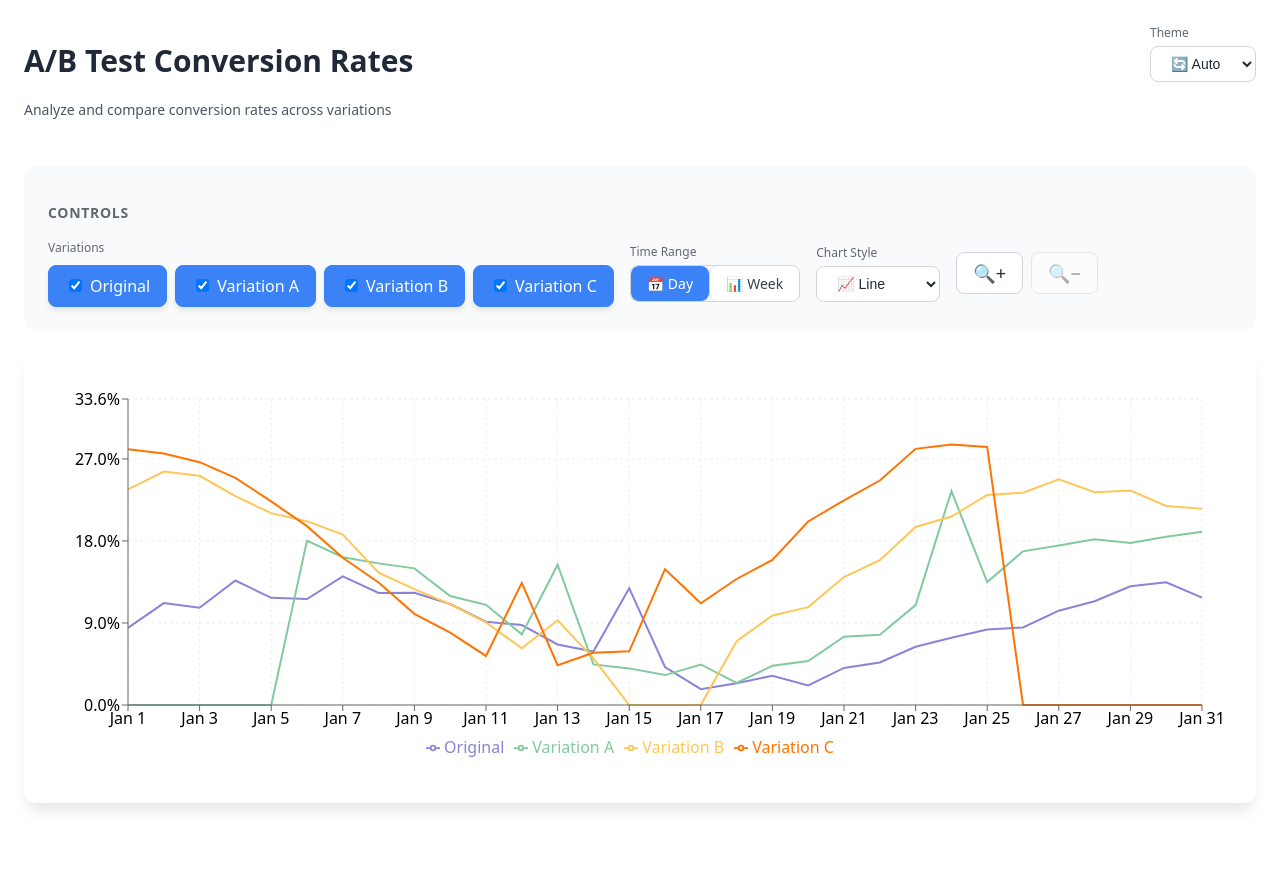
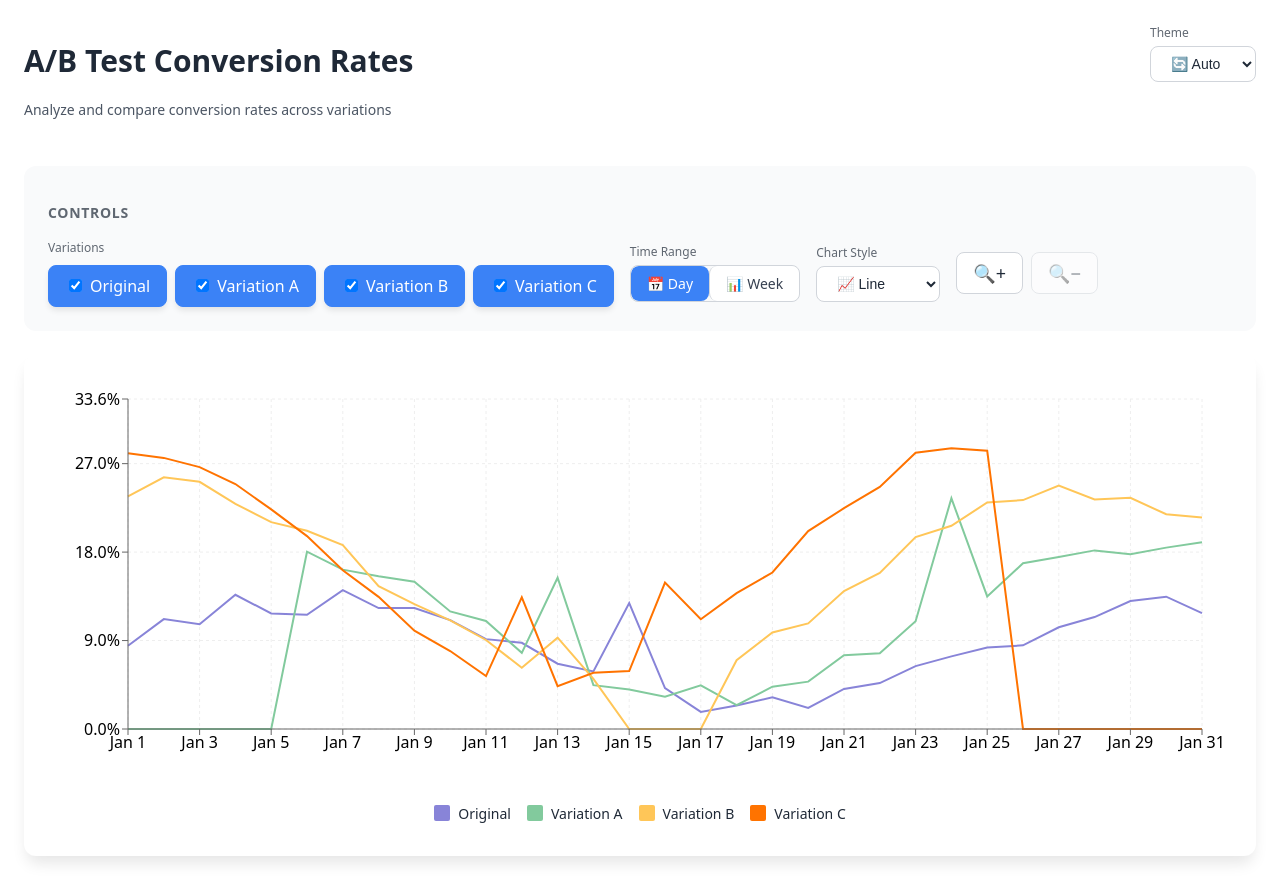
Before and after one commit to artashesfrangyan/ab-test-chart, a React (Vite) app in the folder ab-test-chart/: page / in a window 1280 px wide. Before the commit the page ends 848 px from the top, so only its background shows below. Built offline with nearby package versions, Linux system fonts and the light colour scheme.

Commit message:
zoom improvements

```diff
--- /dev/null
+++ b/ab-test-chart/src/widgets/chart-container/ui/LineChart.module.css
@@ -0,0 +1,65 @@
+.wrapper {
+  width: 100%;
+}
+
+.chartContainer {
+  width: 100%;
+  height: 400px;
+  overflow-x: auto;
+  overflow-y: hidden;
+}
+
+.chartContainer::-webkit-scrollbar {
+  height: 12px;
+}
+
+.chartContainer::-webkit-scrollbar-track {
+  background: #f1f1f1;
+}
+
+.chartContainer::-webkit-scrollbar-track.dark {
+  background: #1f2937;
+}
+
+.chartContainer::-webkit-scrollbar-thumb {
+  background: #888;
+  border-radius: 6px;
+}
+
+.chartContainer::-webkit-scrollbar-thumb:hover {
+  background: #555;
+}
+
+.legendContainer {
+  display: flex;
+  flex-wrap: wrap;
+  gap: 1rem;
+  justify-content: center;
+  margin-top: 1rem;
+  padding: 0.5rem;
+}
+
+.legendItem {
+  display: flex;
+  align-items: center;
+  gap: 0.5rem;
+}
+
+.legendColor {
+  width: 16px;
+  height: 16px;
+  border-radius: 2px;
+}
+
+.legendText {
+  font-size: 0.875rem;
+  font-weight: 500;
+}
+
+.legendText.light {
+  color: #1f2937;
+}
+
+.legendText.dark {
+  color: #f3f4f6;
+}
--- a/ab-test-chart/src/widgets/chart-container/ui/LineChart.tsx
+++ b/ab-test-chart/src/widgets/chart-container/ui/LineChart.tsx
@@ -18,6 +18,7 @@ import type {
 } from "../../../shared/types";
 import { CustomTooltip } from "./CustomTooltip";
 import { getVariationColor } from "../../../shared/lib/utils/data-transform";
+import styles from "./LineChart.module.css";
 
 interface LineChartProps {
   data: ProcessedData[];
@@ -42,14 +43,12 @@ export const LineChart: React.FC<LineChartProps> = ({
   onZoomOut,
   onResetZoom,
 }) => {
-  const totalPoints = data.length;
-  const visiblePoints = Math.max(2, Math.ceil(totalPoints / zoomLevel));
-  const startIndex = Math.max(0, totalPoints - visiblePoints);
-  const chartData = visiblePoints < totalPoints ? data.slice(startIndex, totalPoints) : data;
+  const chartData = data;
+  const chartWidth = `${100 * zoomLevel}%`;
 
   const formatXAxis = (value: string) => {
     const date = new Date(value);
-    return date.toLocaleDateString('en-US', { month: 'short', day: 'numeric' });
+    return date.toLocaleDateString("en-US", { month: "short", day: "numeric" });
   };
 
   const renderLine = (variation: Variation) => {
@@ -86,8 +85,14 @@ export const LineChart: React.FC<LineChartProps> = ({
     );
   };
 
+  const selectedVariationsList = variations.filter((v) =>
+    selectedVariations.includes(v.id?.toString() || "0")
+  );
+
   return (
-    <ResponsiveContainer width="100%" height={400}>
+    <div className={styles.wrapper}>
+      <div className={styles.chartContainer}>
+        <ResponsiveContainer width={chartWidth} height={400}>
           <ComposedChart
             data={chartData}
             margin={{ top: 20, right: 30, left: 20, bottom: 20 }}
@@ -109,11 +114,27 @@ export const LineChart: React.FC<LineChartProps> = ({
             <Tooltip
               content={<CustomTooltip variations={variations} theme={theme} />}
             />
-        <Legend />
-        {variations
-          .filter((v) => selectedVariations.includes(v.id?.toString() || "0"))
-          .map(renderLine)}
+            {selectedVariationsList.map(renderLine)}
           </ComposedChart>
         </ResponsiveContainer>
+      </div>
+      <div className={styles.legendContainer}>
+        {selectedVariationsList.map((variation) => {
+          const variationId = variation.id?.toString() || "0";
+          const color = getVariationColor(variationId);
+          return (
+            <div key={variationId} className={styles.legendItem}>
+              <span
+                className={styles.legendColor}
+                style={{ backgroundColor: color }}
+              />
+              <span className={`${styles.legendText} ${theme === "dark" ? styles.dark : styles.light}`}>
+                {variation.name}
+              </span>
+            </div>
+          );
+        })}
+      </div>
+    </div>
   );
 };
```
Lines whose indentation alone changed are shown as unchanged.
